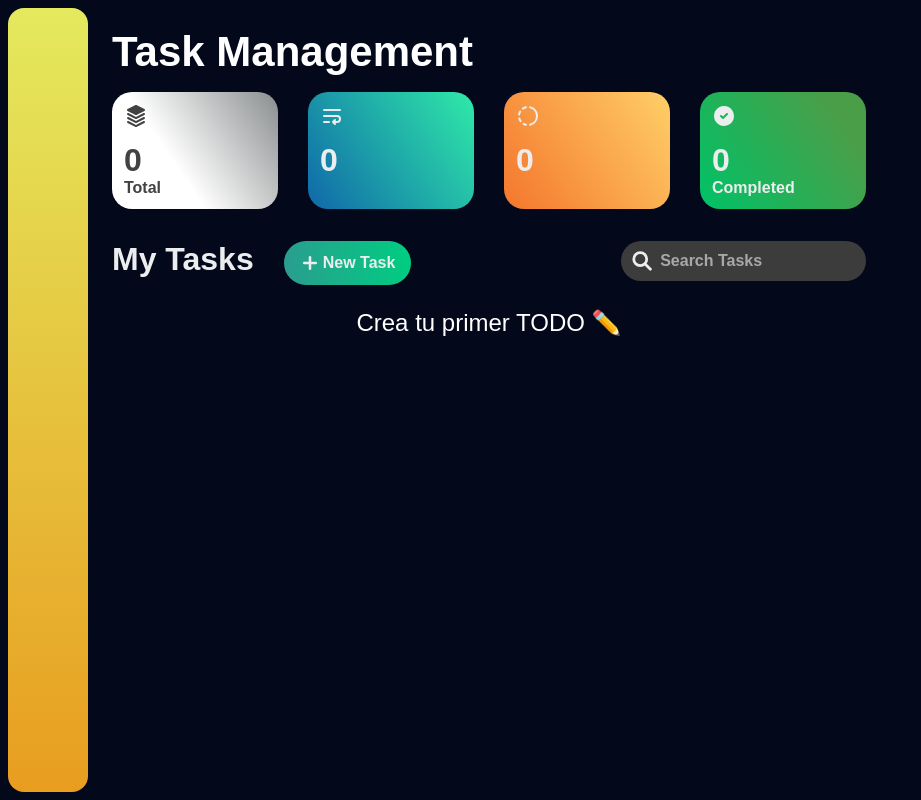
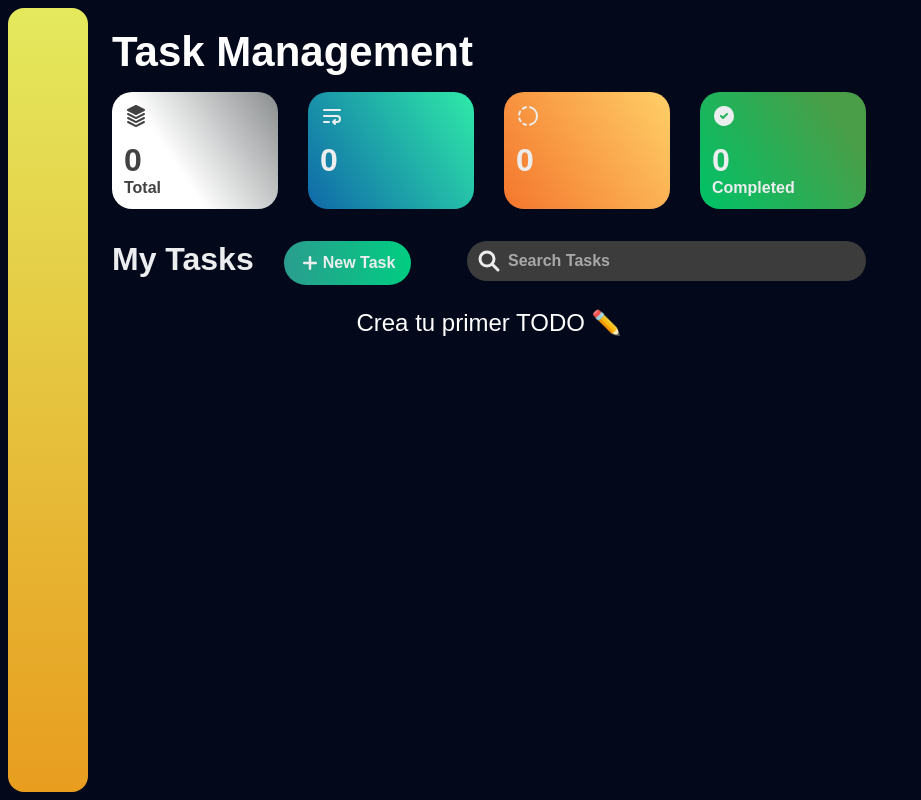
Before and after one commit to paurrev/Task-Management, a React (Vite) app: page / in a window 1280 px wide. Shown: the whole page, without its empty margins (0-921 px from the left). Built offline with nearby package versions, Linux system fonts and the light colour scheme.

Commit message:
Add styles to search

```diff
--- a/src/components/TodoSearch/TodoSearch.css
+++ b/src/components/TodoSearch/TodoSearch.css
@@ -3,13 +3,13 @@
 .todo-search {
   display: flex;
   height: 40px;
-  width: 245px;
   padding: 0px 10px;
   align-items: center;
   gap: 5px;
   flex-shrink: 0;
   border-radius: 24px;
   background: var(--default-300);
+
 }
 .todo-search__input{
   width: 95%;
@@ -19,6 +19,16 @@
   font-weight: 600;
   line-height: normal;
   background: transparent;
+  color: var(--layout-foreground);
+  transition: width 0.3s ease-in-out;
+
+  &:focus{
+    width: 350px;
+  }
+}
+
+.todo-search__icon{
+  flex-shrink: 0;
 }
 
 .todo-search__input::placeholder {
--- a/src/components/TodoSearch/TodoSearch.jsx
+++ b/src/components/TodoSearch/TodoSearch.jsx
@@ -8,7 +8,7 @@ function TodoSearch() {
 
   return (
     <div className="todo-search">
-      <IconSearch size={24} color="var(--layout-foreground)" stroke={3} />
+      <IconSearch size={24} color="var(--layout-foreground)" stroke={3} className='todo-search__icon' />
       <input
         className="todo-search__input"
         placeholder="Search Tasks"
```
